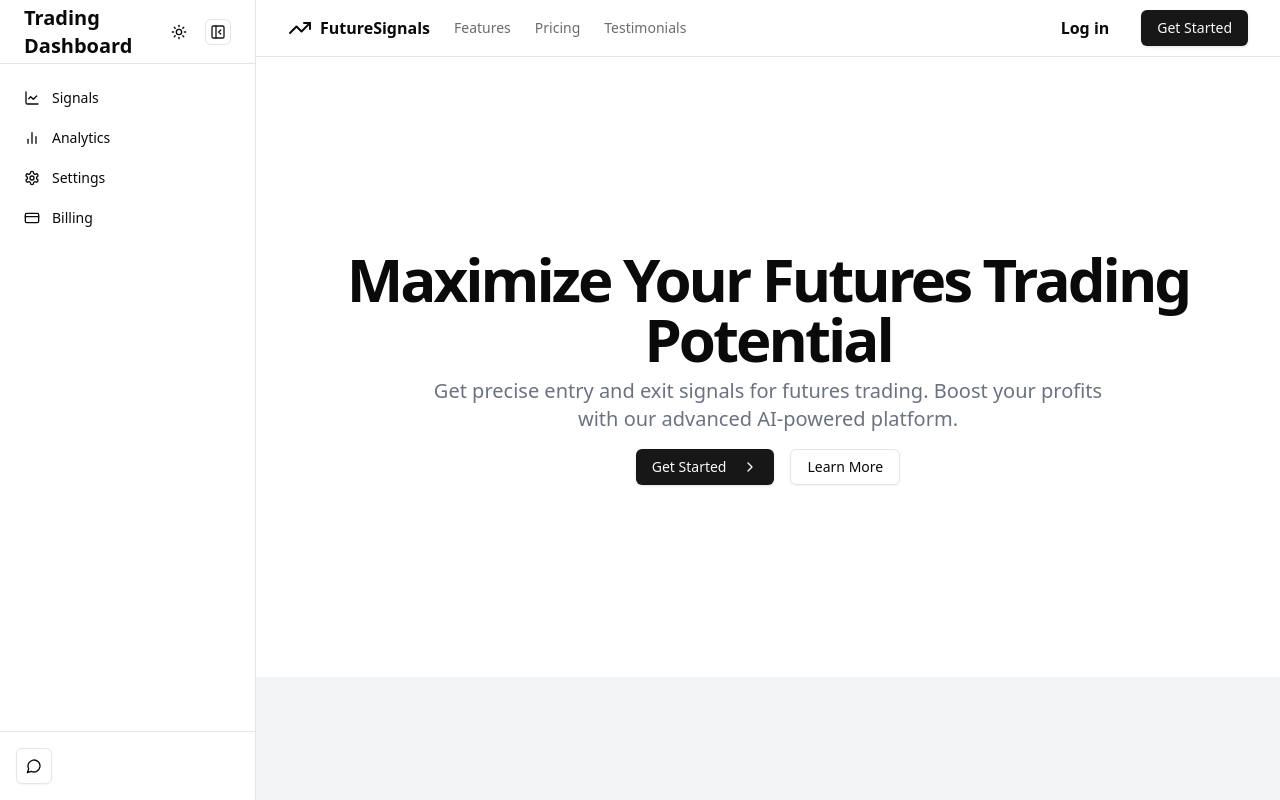
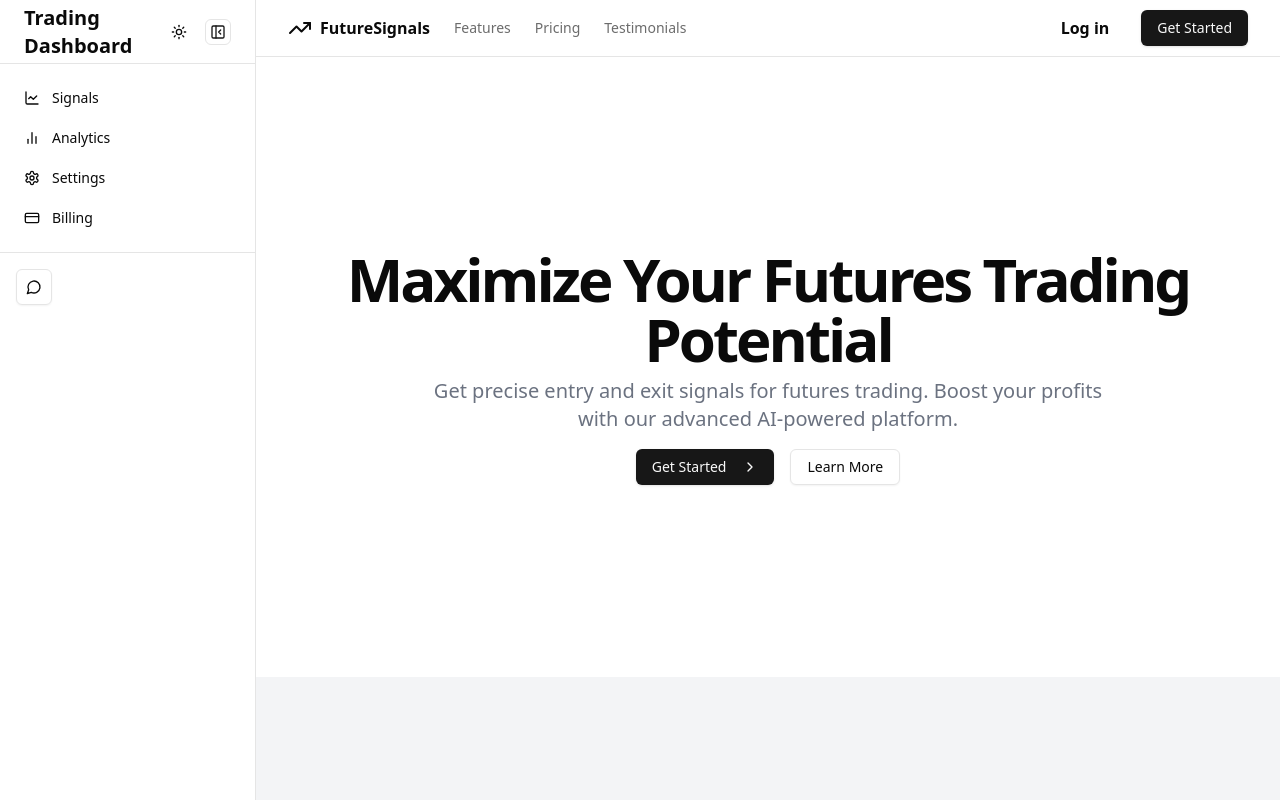
Before and after one commit to yomariano/futurezxy, a Next.js app: page / in a window 1280 px wide. Built offline with nearby package versions, Linux system fonts and the light colour scheme.

Commit message:
v21 in progress

```diff
--- a/app/layout.tsx
+++ b/app/layout.tsx
@@ -3,6 +3,7 @@ import { Inter } from 'next/font/google'
 import { ThemeProvider } from "next-themes"
 import { cn } from "@/lib/utils"
 import DashboardLayout from "@/components/layouts/DashboardLayout"
+import MobileNav from "@/components/MobileNav"
 
 const inter = Inter({ subsets: ['latin'] })
 
@@ -29,7 +30,10 @@ export default function RootLayout({
           disableTransitionOnChange
         >
           <DashboardLayout>
-            {children}
+            <main className="md:pl-64 pb-16 md:pb-0">
+              {children}
+            </main>
+            <MobileNav />
           </DashboardLayout>
         </ThemeProvider>
       </body>
--- a/app/signals/page.tsx
+++ b/app/signals/page.tsx
@@ -8,7 +8,7 @@ export default function SignalsPage() {
       <div className="p-2 sm:p-6 space-y-6">
         <div className="flex justify-between items-center">
           <h1 className="text-3xl font-bold text-foreground dark:text-white">Trading Pairs</h1>
-          <AddPairDialog />
+          {/* <AddPairDialog /> */}
         </div>
         <PairsTable />
       </div>
--- a/components/PairsTable.tsx
+++ b/components/PairsTable.tsx
@@ -983,14 +983,14 @@ const PairsTable = () => {
                                   />
                                 </Button>
                                 {/* Add the test button here */}
-                                <Button
+                                {/* <Button
                                   variant="outline"
                                   size="icon"
                                   onClick={testBellSound}
                                   className="h-7 w-7"
                                 >
                                   Test
-                                </Button>
+                                </Button> */}
                                 <Button
                                   variant="ghost"
                                   size="icon"
--- a/components/Sidebar.tsx
+++ b/components/Sidebar.tsx
@@ -20,10 +20,7 @@ export function Sidebar({ isMobile = false }: { isMobile?: boolean }) {
   const [isCollapsed, setIsCollapsed] = useState(false)
 
   return (
-    <div className={cn(
-      "relative h-full bg-background border-r transition-all duration-300 flex flex-col",
-      !isMobile && (isCollapsed ? "w-16" : "w-64")
-    )}>
+    <div className={cn("fixed left-0 top-0 bottom-0 w-64 border-r hidden md:block", { "w-16": isCollapsed })}>
       <div className="sticky top-0 z-20 h-16 flex items-center border-b bg-background">
         <div className={cn(
           "flex items-center w-full",
--- a/components/layouts/DashboardLayout.tsx
+++ b/components/layouts/DashboardLayout.tsx
@@ -23,7 +23,7 @@ export default function DashboardLayout({
       {/* Mobile Layout */}
       <div className="flex flex-1 flex-col md:pl-0">
         {/* Mobile Menu */}
-        <div className="block md:hidden">
+        {/* <div className="block md:hidden">
           <Sheet open={isOpen} onOpenChange={setIsOpen}>
             <SheetTrigger asChild>
               <Button variant="ghost" className="absolute top-4 right-4 z-50 p-0 w-12">
@@ -34,7 +34,7 @@ export default function DashboardLayout({
               <Sidebar isMobile={true} />
             </SheetContent>
           </Sheet>
-        </div>
+        </div> */}
 
         {/* Main Content */}
         <div className="flex-1 overflow-y-auto">
```
